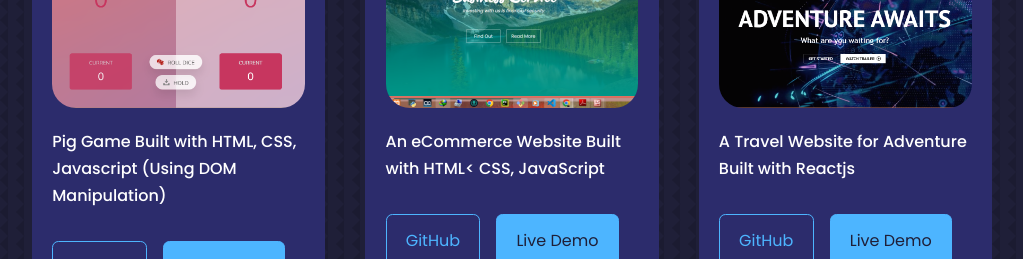
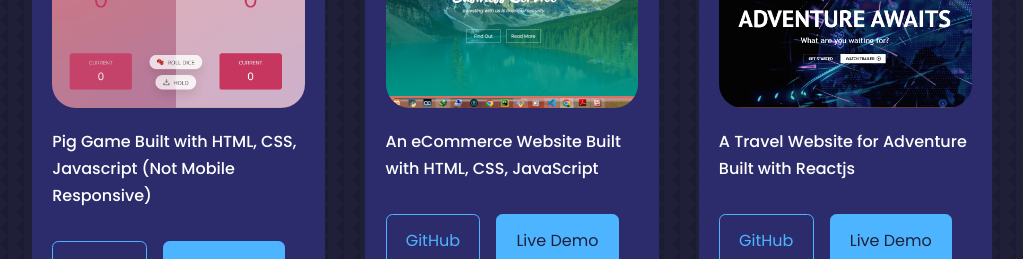
Before and after one commit to Vin-Jex/pythoniclaver, a React (Create React App) app: page / in a window 1280 px wide. Shown: the part 3460-3719 px from the top of the page, without its empty margins (128-1151 px from the left). Built offline with nearby package versions, Linux system fonts and the light colour scheme.

Commit message:
Update Portfolio.jsx

```diff
--- a/src/components/portfolio/Portfolio.jsx
+++ b/src/components/portfolio/Portfolio.jsx
@@ -37,7 +37,7 @@ const data = [
   {
     id: 4,
     image: IMG4,
-    title: 'Pig Game Built with HTML, CSS, Javascript (Using DOM Manipulation)',
+    title: 'Pig Game Built with HTML, CSS, Javascript (Not Mobile Responsive)',
     github: 'https://github.com/pythoniclaver',
     demo: 'https://pig-game-clone.vercel.app/',
   },
@@ -45,7 +45,7 @@ const data = [
   {
     id: 5,
     image: IMG5,
-    title: 'An eCommerce Website Built with HTML< CSS, JavaScript',
+    title: 'An eCommerce Website Built with HTML, CSS, JavaScript',
     github: 'https://github.com/pythoniclaverhttps://github.com/pythoniclaver/eCommerce-Website',
     demo: 'https://e-commerce-website-indol.vercel.app/',
   },
```
